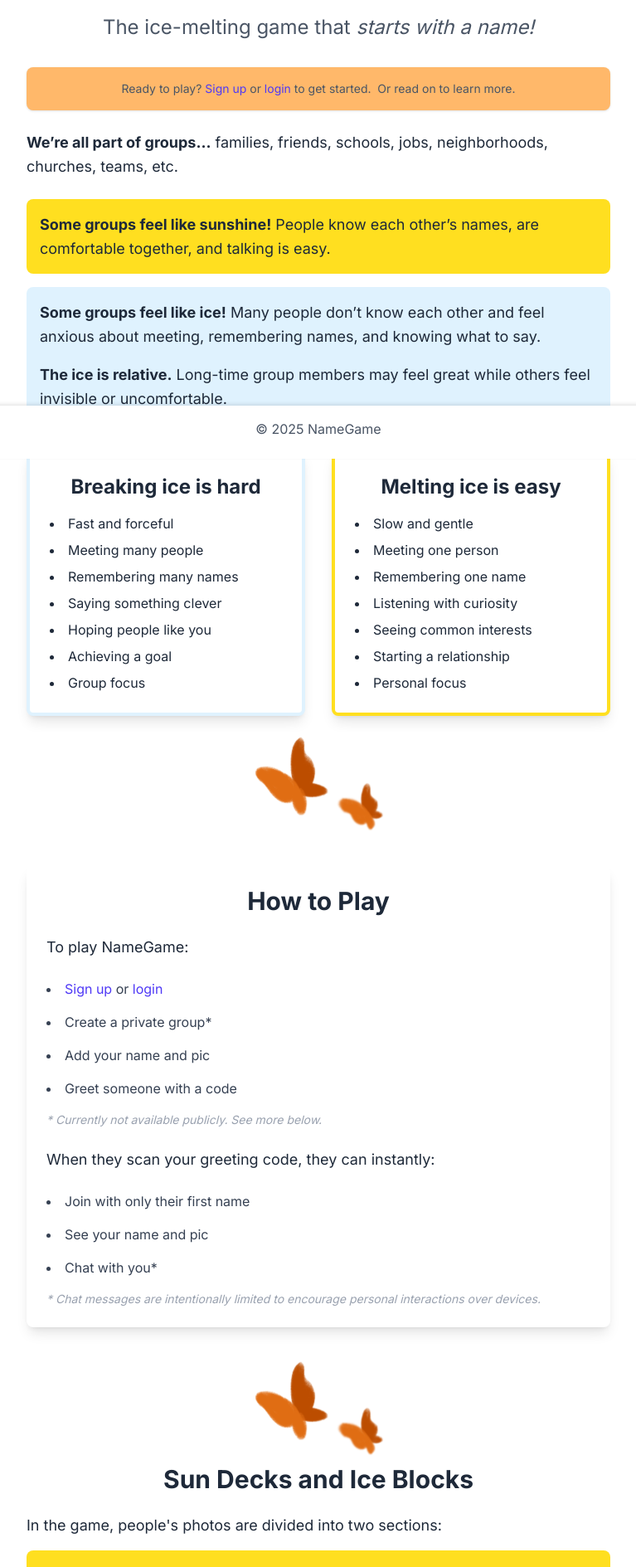
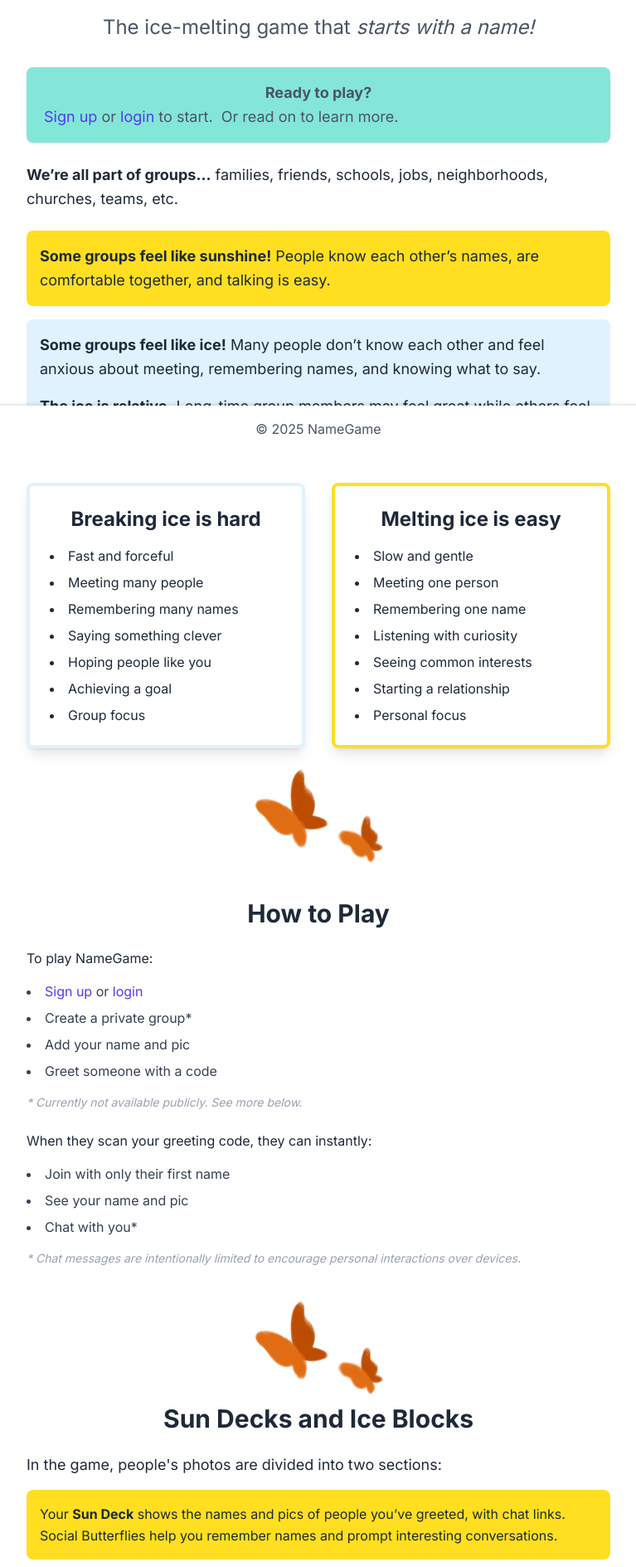
Before and after one commit to aspiringx/namegame, a Next.js app: page / in a window 1280 px wide. Shown: the part 247-2136 px from the top of the page at 83% size, without its empty margins (256-1023 px from the left). Built offline with nearby package versions, Linux system fonts and the light colour scheme; no server answers.

Commit message:
More home tweaks

```diff
--- a/src/app/page.tsx
+++ b/src/app/page.tsx
@@ -20,15 +20,15 @@
         </header>
 
         <section className="text-lg leading-relaxed space-y-6">
-          <p className="text-center text-gray-600 text-sm shadow-sm p-4 bg-orange-300 rounded-lg">
-            Ready to play?&nbsp;
+          <p className="text-gray-600 shadow-sm p-4 rounded-lg" style={{ backgroundColor: '#84E6D9' }}>
+            <p className="text-center font-bold">Ready to play?</p>&nbsp;
             <Link href="/signup" className="text-indigo-600 hover:text-indigo-500">
               Sign up
             </Link>{' '}
             or{' '}
             <Link href="/login" className="text-indigo-600 hover:text-indigo-500">
               login
-            </Link> to get started.&nbsp;
+            </Link> to start.&nbsp;
             Or read on to learn more.
           </p>
           <p>
@@ -89,10 +89,10 @@
           />
         </section>
 
-        <section className="mt-8 p-6 bg-white rounded-lg shadow-lg">
+        <section className="mt-8">
           <h2 className="text-3xl font-bold text-center mb-6">How to Play</h2>
-          <p className="text-lg mb-6">To play NameGame:</p>
-          <ul className="list-disc list-inside space-y-4 text-gray-700">
+          <p className="mb-4">To play NameGame:</p>
+          <ul className="list-disc list-inside space-y-2 text-gray-700">
             <li>
               <Link href="/signup" className="text-indigo-600 hover:text-indigo-500">
                 Sign up
@@ -108,8 +108,8 @@
           </ul>
           <p className="mt-4 text-sm italic text-gray-400">* Currently not available publicly. See more below.</p>
           <div className="mt-6">
-            <p className="text-lg mb-6">When they scan your greeting code, they can instantly:</p>
-            <ul className="list-disc list-inside space-y-4 text-gray-700">
+            <p className="mb-4">When they scan your greeting code, they can instantly:</p>
+            <ul className="list-disc list-inside space-y-2 text-gray-700">
                 <li>Join with only their first name</li>
                 <li>See your name and pic</li>
                 <li>Chat with you*</li>
@@ -129,9 +129,9 @@
           <h3 className="text-3xl font-bold text-center mb-6">Sun Decks and Ice Blocks</h3>
           <p className="text-lg mb-4">In the game, people's photos are divided into two sections:</p>
           <p className="mb-4 bg-yellow-300 p-4 rounded-lg">
-            Your <b>Sun Deck</b> shows who you’ve greeted, their names, and chat
-            links. Social Butterflies flutter around your Sun Deck to help you
-            remember names and prompt interesting conversations.
+            Your <b>Sun Deck</b> shows the names and pics of people you’ve greeted,
+            with chat links. Social Butterflies help you remember names and
+            prompt interesting conversations.
           </p>
           <p className="mb-4 bg-sky-100 p-4 rounded-lg">
             Your <b>Ice Block</b> shows dim, frozen faces with only a first name.
@@ -164,7 +164,7 @@
             />
             <b>Your score increases as more people <i>gradually</i> connect</b>.&nbsp;
             Don't rush it. The game should feel fun and natural, not
-            stressful and forced. Think tortoise, not hare.
+            forced. Think tortoise, not hare.
             <Image
               src="/images/graph-inclusive.png"
               alt="Many people interconnected"
@@ -219,10 +219,10 @@
             className="mx-auto w-auto h-auto center"
           />
         </section>
-        <section className="mt-8 text-lg leading-relaxed">
-          <h3 className="text-3xl font-bold text-center mb-6">Ready to Play?</h3>
+        <section className="mt-8 leading-relaxed">
+          <h3 className="text-3xl font-bold text-center mb-6">Wanna Play?</h3>
           <p className="mb-4">
-            NameGame is currently in a private and invitation-only beta.
+            NameGame is currently in private beta, available by invitation only.
           </p>
           <p className="mb-4">
             If you'd like to play it in your group, connect with me (Joe) on&nbsp;
```
